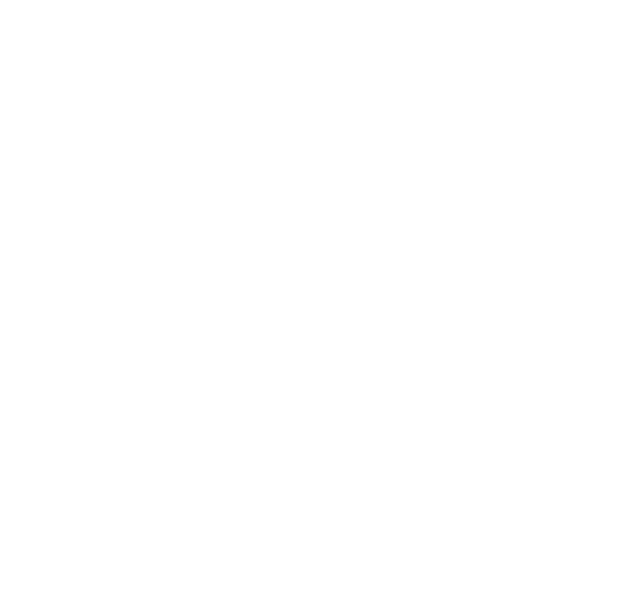
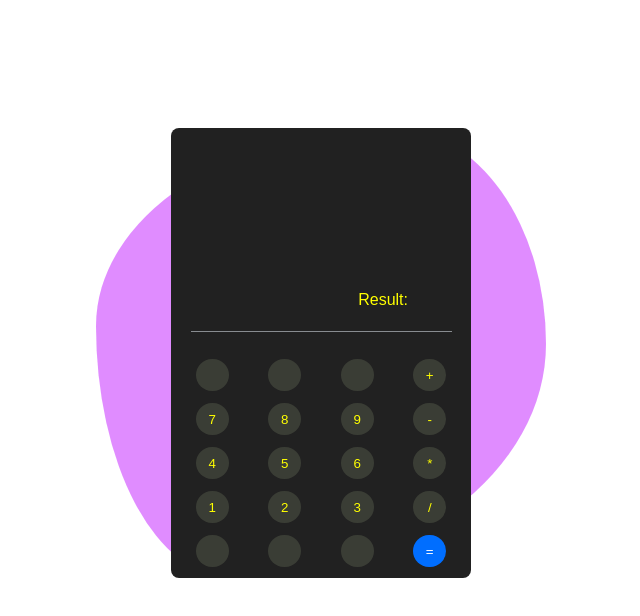
Before and after one commit to abhishekkumarchaudhary1/calculator2024, a plain HTML site: page index.html in a window 1280 px wide. Shown: the whole page, without its empty margins (319-959 px from the left). Drawn offline with Linux system fonts and the light colour scheme.

Commit message:
Completing the design part

```diff
--- a/index.html
+++ b/index.html
@@ -7,6 +7,38 @@
     <title>Calculator 2024</title>
 </head>
 <body>
+    <section class="outer">
+        <div class="shape"></div>
+        <div class="calculator">
+            <div class="inputBox">
+                <input type="text">
+                <p class="result">Result:<span id="result"></span></p></span>
+            </div>
+            <hr>
+            <div class="buttons">
+                <button class="calBtn"></button>
+                <button class="calBtn"></button>
+                <button class="calBtn"></button>
+                <button class="calBtn">+</button>
+                <button class="calBtn">7</button>
+                <button class="calBtn">8</button>
+                <button class="calBtn">9</button>
+                <button class="calBtn">-</button>
+                <button class="calBtn">4</button>
+                <button class="calBtn">5</button>
+                <button class="calBtn">6</button>
+                <button class="calBtn">*</button>
+                <button class="calBtn">1</button>
+                <button class="calBtn">2</button>
+                <button class="calBtn">3</button>
+                <button class="calBtn">/</button>
+                <button class="calBtn"></button>
+                <button class="calBtn"></button>
+                <button class="calBtn"></button>
+                <button class="calBtn" id="equalsBtn">=</button>
+            </div>
+        </div>
+    </section>
 
     <script src="./app.js"></script>
 </body>
--- a/style.css
+++ b/style.css
@@ -12,3 +12,99 @@ html,body{
  width: 100%;
  height: 100%;
 }
+.outer{
+    /* background-color: aquamarine; */
+    width: 30%;
+    min-width: 280px;
+    max-width: 300px;
+    aspect-ratio: 1/1.5;
+    position: relative;
+    margin: 10% auto;
+}
+.shape{
+    background-color: rgba(187, 0, 255, 0.451);
+    position: absolute;
+    width: 150%;
+    top: 50%;
+    left: 50%;
+    transform: translate(-50%,-50%);
+    aspect-ratio: 1/1;
+    z-index: 1;
+    border-radius: 66% 34% 70% 30% / 44% 48% 52% 56% ;
+
+}
+.calculator{
+    background-color: #212121;
+    position: absolute;
+    width: 100%;
+    aspect-ratio: 1/1.5;
+    z-index: 2;
+    display: flex;
+    flex-direction: column;
+    justify-content: space-between;
+    align-items: center;
+    border-radius: 8px;
+    padding: 5px;
+    /* box-shadow: 1px 1px 5px rgba(31, 31, 31, 0.5); */
+}
+.inputBox{
+    /* background-color: #686868; */
+    width: 100%;
+    height: 40%;
+    display: flex;
+    flex-direction: column;
+    justify-content: space-between;
+    align-items: center;
+}
+.inputBox>input, .result{
+
+    background-color: #212121;
+    color: yellow;
+    width: 60%;
+    aspect-ratio: 2/1;
+}
+.inputBox>input:focus{
+    background-color: #212121;
+    outline: none;
+    color: yellow;
+}
+.result{
+    display: flex;
+    justify-content: flex-end;
+    align-items: flex-end;
+}
+hr{
+    background-color: rgba(240, 248, 255, 0.5);
+    width: 90%;
+    height: 0.5px
+}
+.buttons{
+    width: 100%;
+    height: 50%;
+    display: grid;
+    grid-template-rows: repeat(5, 1fr);
+    grid-template-columns: repeat(4, 1fr);
+    gap: auto;
+}
+.calBtn{
+    background-color: #3a3d35;
+    color: yellow;
+    width: 45%;
+    aspect-ratio: 1/1;
+    display: flex;
+    margin: auto;
+    justify-content: center;
+    align-items: center;
+    border-radius: 50%;
+
+}
+.calBtn:hover{
+    background-color: rgba(240, 248, 255, 0.5);
+}
+#equalsBtn{
+    background-color: rgb(0, 110, 255);
+    color: #FFF;
+}
+#equalsBtn:hover{
+    background-color: rgba(240, 248, 255, 0.5);
+}
```
